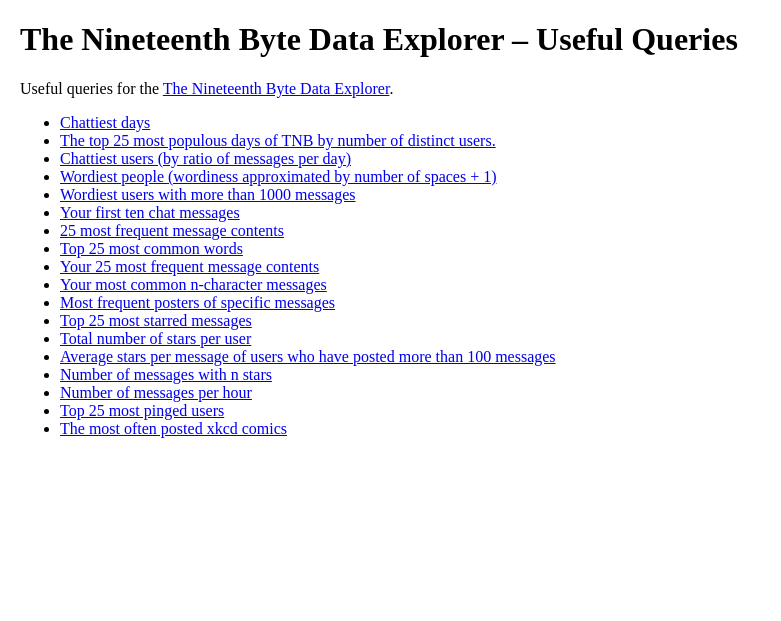
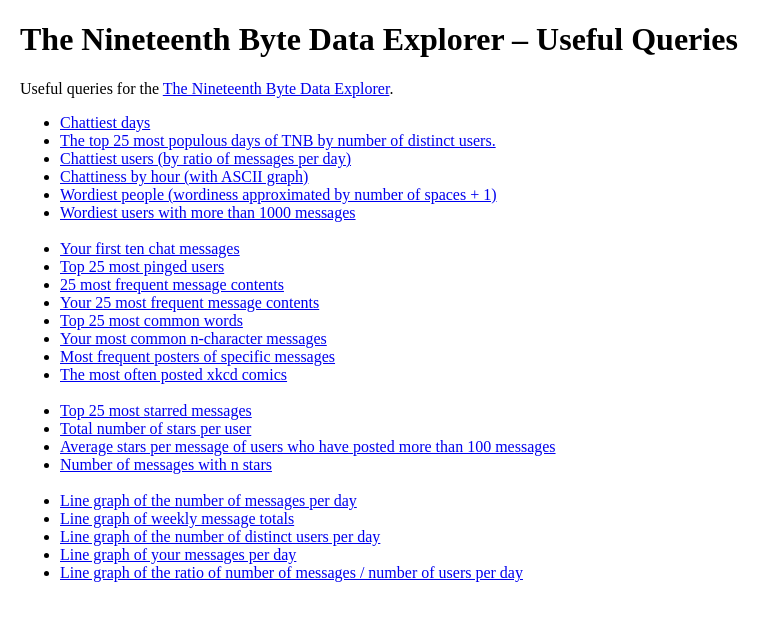
Before and after one commit to elendiastarman/tnbde, a Django app: template templates/transcriptAnalyzer/TNBDE_usefulqueries.html in a window 1280 px wide. Shown: the top 621 px of the page, without its empty margins (0-781 px from the left). Run offline with Django 3.2, Linux system fonts and the light colour scheme; the template is opened without the code that fills it, so the values that code supplies are empty.

Commit message:
Added several useful queries.

```diff
--- a/templates/transcriptAnalyzer/TNBDE_usefulqueries.html
+++ b/templates/transcriptAnalyzer/TNBDE_usefulqueries.html
@@ -21,21 +21,29 @@
             <li><a href="http://ppcg.starmaninnovations.com/tnbde/#krDvwXuwUM">Chattiest days</a></li>
             <li><a href="http://ppcg.starmaninnovations.com/tnbde/#YXfvqIeotl">The top 25 most populous days of TNB by number of distinct users.</a></li>
             <li><a href="http://ppcg.starmaninnovations.com/tnbde/#IGJJVvHRnI">Chattiest users (by ratio of messages per day)</a></li>
+            <li><a href="http://ppcg.starmaninnovations.com/tnbde/#VZOdgYpojL">Chattiness by hour (with ASCII graph)</a></li>
             <li><a href="http://ppcg.starmaninnovations.com/tnbde/#BsijBiYAmF">Wordiest people (wordiness approximated by number of spaces + 1)</a></li>
-            <li><a href="http://ppcg.starmaninnovations.com/tnbde/#omCMaCUlkb">Wordiest users with more than 1000 messages</a></li>
+            <li><a href="http://ppcg.starmaninnovations.com/tnbde/#omCMaCUlkb">Wordiest users with more than 1000 messages</a></li> <br/>
+
             <li><a href="http://ppcg.starmaninnovations.com/tnbde/#QxUDOTEwvS">Your first ten chat messages</a></li>
+            <li><a href="http://ppcg.starmaninnovations.com/tnbde/#KJuwvvMMOW">Top 25 most pinged users</a></li>
             <li><a href="http://ppcg.starmaninnovations.com/tnbde/#qaSoaIhVXH">25 most frequent message contents</a></li>
+            <li><a href="http://ppcg.starmaninnovations.com/tnbde/#irDQgIBVPw">Your 25 most frequent message contents</a></li>
             <li><a href="http://ppcg.starmaninnovations.com/tnbde/#ehGgvJlWtW">Top 25 most common words</a></li>
-            <li><a href="http://ppcg.starmaninnovations.com/tnbde/#irDQgIBVPw">Your 25 most frequent message contents</a></li>
             <li><a href="http://ppcg.starmaninnovations.com/tnbde/#KoQwNeJUCN">Your most common n-character messages</a></li>
             <li><a href="http://ppcg.starmaninnovations.com/tnbde/#QcDPJyLNpN">Most frequent posters of specific messages</a></li>
+            <li><a href="http://ppcg.starmaninnovations.com/tnbde/#tzLCUlCiFt">The most often posted xkcd comics</a></li> <br/>
+
             <li><a href="http://ppcg.starmaninnovations.com/tnbde/#MHmNFBaRkd">Top 25 most starred messages</a></li>
             <li><a href="http://ppcg.starmaninnovations.com/tnbde/#HAGmVhkRQW">Total number of stars per user</a></li>
             <li><a href="http://ppcg.starmaninnovations.com/tnbde/#DzZhMIuleN">Average stars per message of users who have posted more than 100 messages</a></li>
-            <li><a href="http://ppcg.starmaninnovations.com/tnbde/#GgqKtuDwML">Number of messages with n stars</a></li>
-            <li><a href="http://ppcg.starmaninnovations.com/tnbde/#VZOdgYpojL">Number of messages per hour</a></li>
-            <li><a href="http://ppcg.starmaninnovations.com/tnbde/#KJuwvvMMOW">Top 25 most pinged users</a></li>
-            <li><a href="http://ppcg.starmaninnovations.com/tnbde/#tzLCUlCiFt">The most often posted xkcd comics</a></li>
+            <li><a href="http://ppcg.starmaninnovations.com/tnbde/#GgqKtuDwML">Number of messages with n stars</a></li> <br/>
+
+            <li><a href="http://ppcg.starmaninnovations.com/tnbde/#DwDiyHBpwq">Line graph of the number of messages per day</a></li>
+            <li><a href="http://ppcg.starmaninnovations.com/tnbde/#ZMRKntOfDP">Line graph of weekly message totals</a></li>
+            <li><a href="http://ppcg.starmaninnovations.com/tnbde/#PYCwHUXkFp">Line graph of the number of distinct users per day</a></li>
+            <li><a href="http://ppcg.starmaninnovations.com/tnbde/#kSuwAbCncb">Line graph of your messages per day</a></li>
+            <li><a href="http://ppcg.starmaninnovations.com/tnbde/#HaORUEXfmM">Line graph of the ratio of number of messages / number of users per day</a></li>
         </ul>
 
 	</body>
```
